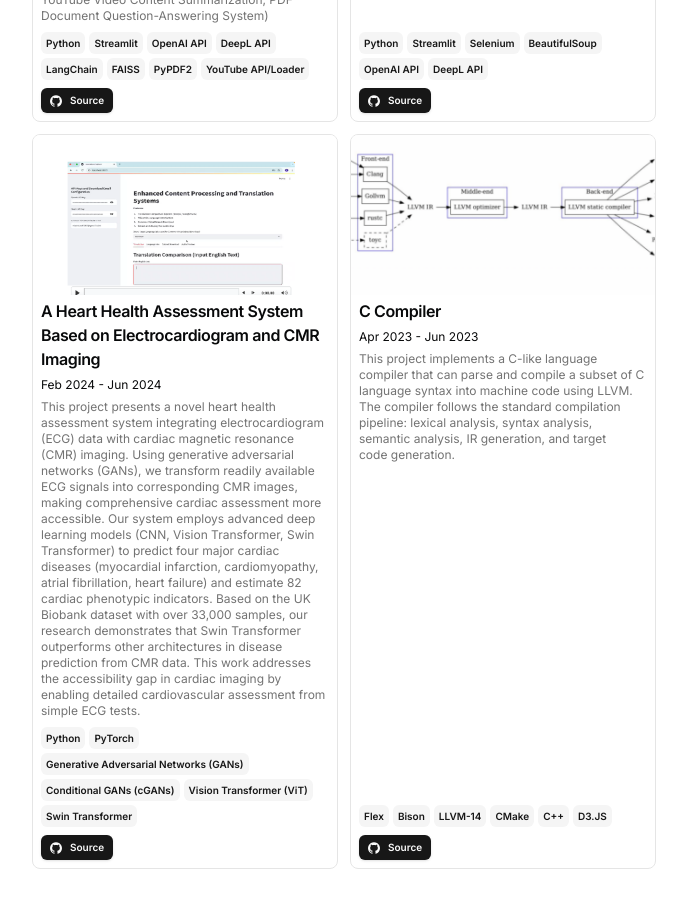
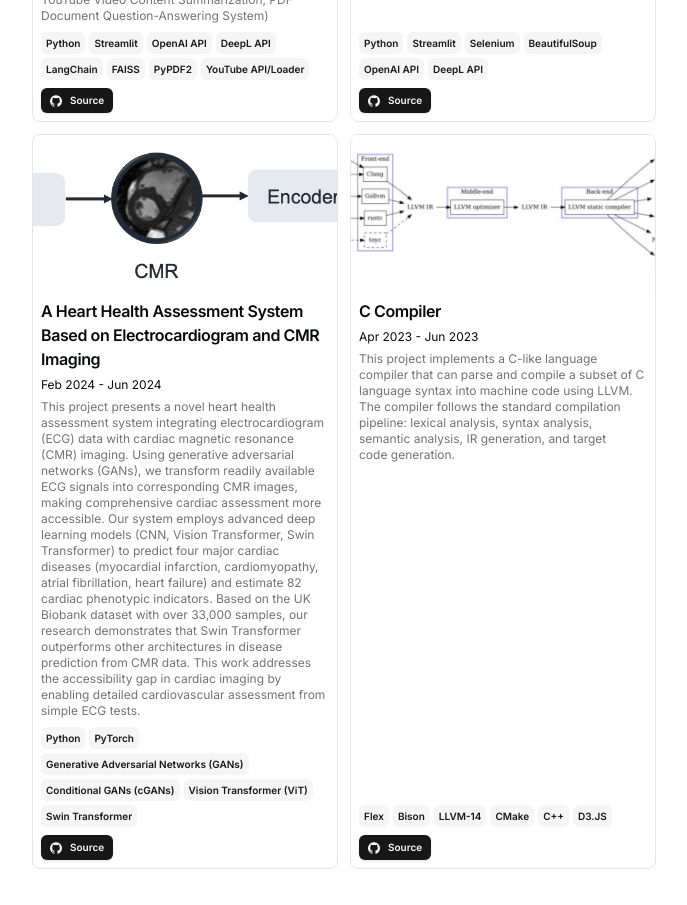
Before and after one commit to rebeccaaaaas/rebeccaaaaas.github.io, a Next.js app: page / in a window 1280 px wide. Shown: the part 1720-2625 px from the top of the page, without its empty margins (296-983 px from the left). Built offline with nearby package versions, Linux system fonts and the light colour scheme.

Commit message:
change image

```diff
--- a/src/data/resume.tsx
+++ b/src/data/resume.tsx
@@ -307,7 +307,7 @@ export const DATA = {
           icon: <Icons.github className="size-3" />,
         },
       ],
-      image: "/enhance.png",
+      image: "/ecg.png",
       video: "",
     },
     {
```
Also changed, not shown: public/ecg.png (added).
